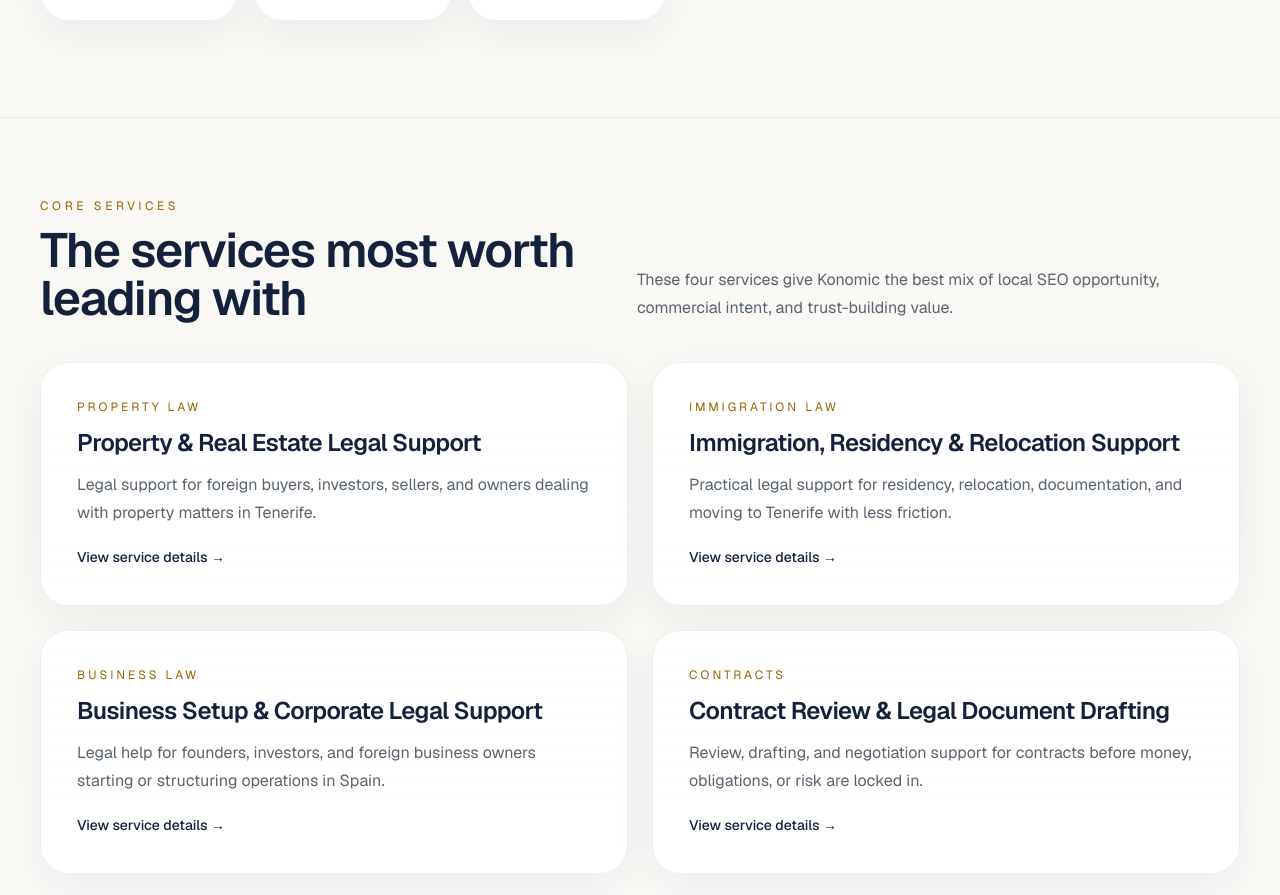
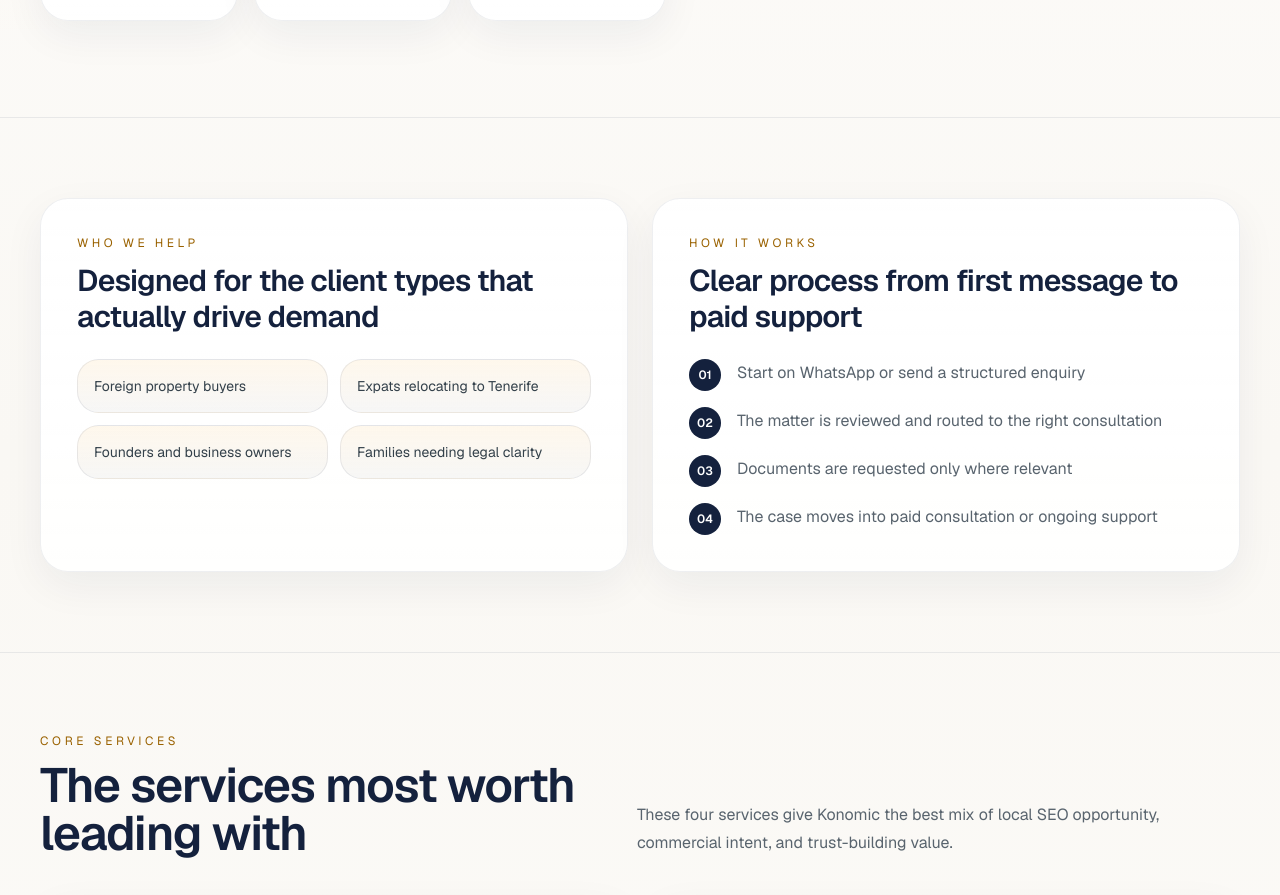
Before and after one commit to heaodoff/konomic, a Next.js app in the folder konomic-site/: page /en in a window 1280 px wide. Shown: the part 1218-2113 px from the top of the page. Built offline with nearby package versions, Linux system fonts and the light colour scheme.

Commit message:
Strengthen homepage conversion sections

```diff
--- a/konomic-site/src/app/en/page.tsx
+++ b/konomic-site/src/app/en/page.tsx
@@ -20,6 +20,20 @@ export const metadata: Metadata = {
 const whatsappUrl = 'https://wa.me/34643319719';
 const telegramUrl = 'https://t.me/nkitl0';
 const topServices = coreServices.slice(0, 4);
+
+const audiences = [
+  'Foreign property buyers',
+  'Expats relocating to Tenerife',
+  'Founders and business owners',
+  'Families needing legal clarity',
+];
+
+const processSteps = [
+  'Start on WhatsApp or send a structured enquiry',
+  'The matter is reviewed and routed to the right consultation',
+  'Documents are requested only where relevant',
+  'The case moves into paid consultation or ongoing support',
+];
 
 export default function EnHomePage() {
   return (
@@ -60,6 +74,7 @@ export default function EnHomePage() {
 
         <div className="space-y-6">
           <div className="ui-card-dark p-8 text-white md:p-10">
+            <div className="relative z-10">
               <div className="text-xs uppercase tracking-[0.28em] text-[#fca311]">Why Konomic</div>
               <h2 className="mt-4 text-3xl font-semibold tracking-tight">Built for Tenerife’s international legal demand.</h2>
               <p className="mt-4 text-sm leading-7 text-white/78">
@@ -74,11 +89,38 @@ export default function EnHomePage() {
                 ))}
               </div>
             </div>
+          </div>
           <div className="ui-card-soft rounded-[2rem] px-8 py-7 md:px-10">
             <div className="text-xs uppercase tracking-[0.3em] text-[#9a6200]">Lead routing</div>
             <p className="mt-3 text-base leading-8 text-[#516074]">
               Start on WhatsApp for the fastest reply. Use Telegram for quick written coordination. Use email when documents or longer explanations are needed.
             </p>
+          </div>
+        </div>
+      </section>
+
+      <section className="ui-section border-t border-[#14213d]/8">
+        <div className="grid gap-6 lg:grid-cols-2">
+          <div className="ui-card p-8 md:p-9">
+            <div className="text-xs uppercase tracking-[0.3em] text-[#9a6200]">Who we help</div>
+            <h2 className="mt-3 text-3xl font-semibold tracking-tight">Designed for the client types that actually drive demand</h2>
+            <div className="mt-6 grid gap-3 sm:grid-cols-2">
+              {audiences.map((item) => (
+                <div key={item} className="ui-card-soft px-4 py-4 text-sm text-[#33404a]">{item}</div>
+              ))}
+            </div>
+          </div>
+          <div className="ui-card p-8 md:p-9">
+            <div className="text-xs uppercase tracking-[0.3em] text-[#9a6200]">How it works</div>
+            <h2 className="mt-3 text-3xl font-semibold tracking-tight">Clear process from first message to paid support</h2>
+            <ol className="mt-6 space-y-4 text-sm leading-7 text-[#59646e] md:text-base">
+              {processSteps.map((step, index) => (
+                <li key={step} className="flex gap-4">
+                  <span className="inline-flex h-8 w-8 shrink-0 items-center justify-center rounded-full bg-[#14213d] text-xs font-semibold text-white">0{index + 1}</span>
+                  <span>{step}</span>
+                </li>
+              ))}
+            </ol>
           </div>
         </div>
       </section>
```
Lines whose indentation alone changed are shown as unchanged.
